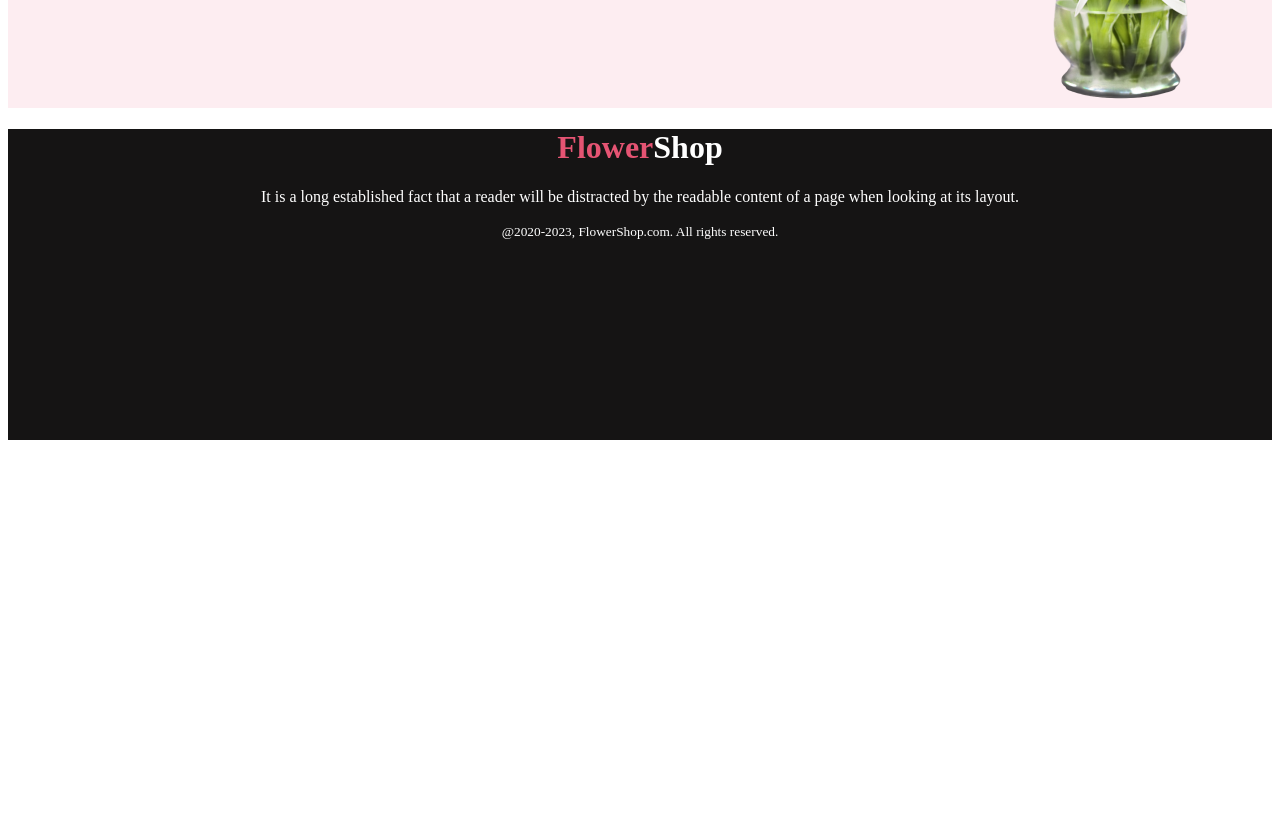
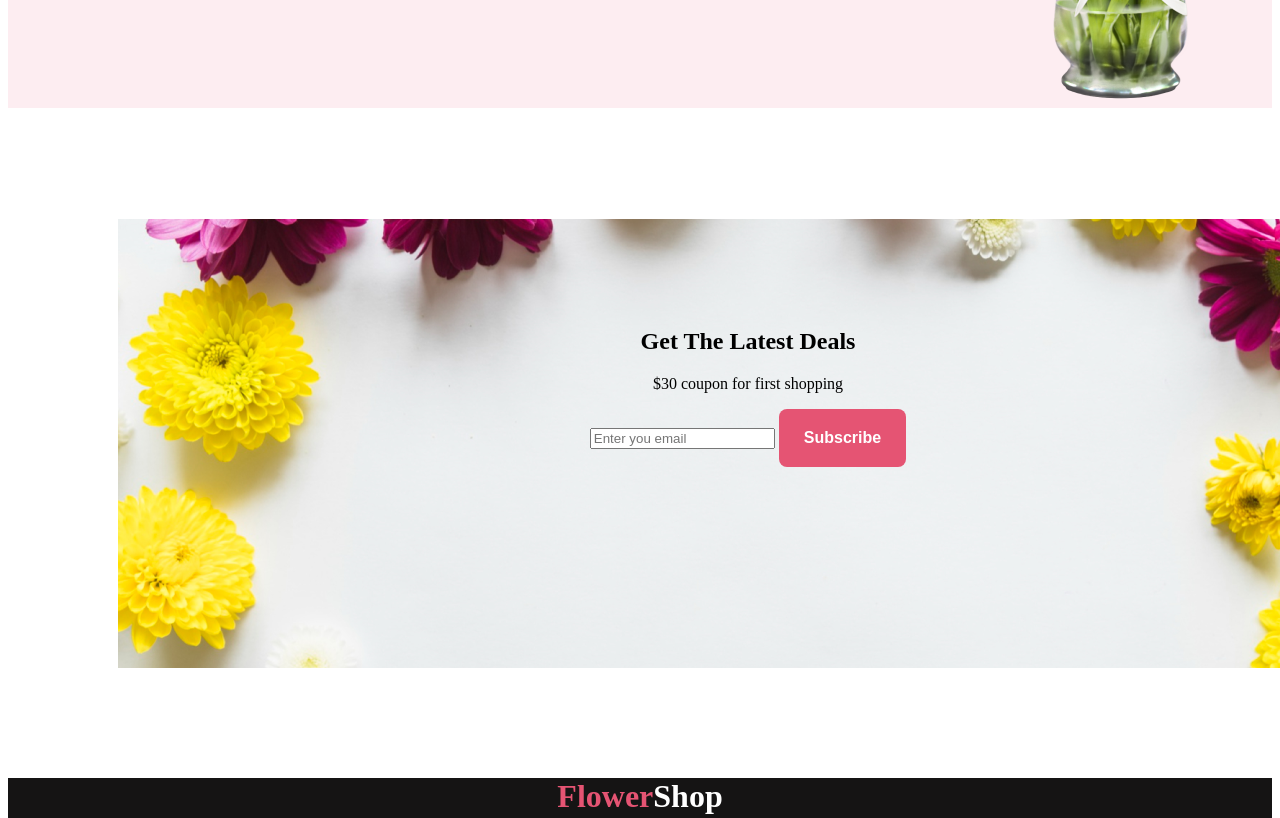
Before and after one commit to sayedehsan/flowershophtml, a plain HTML site: page index.html in a window 1280 px wide. Shown: the part 1120-1938 px from the top of the page. Before the commit the page ends 1568 px from the top, so only its background shows below. Drawn offline with Linux system fonts and the light colour scheme.

Commit message:
get deal section setup

```diff
--- a/index.html
+++ b/index.html
@@ -30,6 +30,17 @@
             </div>
             <img src="assets/pngwing 8.png" alt="">
         </section>
+        <section class="get-deals">
+            <div class="deals-content">
+                <h1>Get The Latest Deals</h1>
+                <p>$30 coupon for first shopping</p>
+                <form action="">
+                    <input type="text" placeholder="Enter you email">
+                    <input class="btn-primary" type="button" value="Subscribe">
+                </form>
+            </div>
+
+        </section>
     </main>
     <footer>
         <h1 class="title"><span class="flower-footer">Flower</span>Shop</h1>
--- a/styles/style.css
+++ b/styles/style.css
@@ -27,8 +27,24 @@ footer {
     padding-bottom: 200px;
     color: #FFF;
     text-align: center;
+    margin-top: 100px;
 }
 
 .flower-footer {
     color: #E55473;
 }
+
+.get-deals {
+    background-image: url("../assets/Rectangle\ 9.png");
+    background-repeat: no-repeat;
+    background-position: center;
+    width: 1260px;
+    height: 470px;
+    border-radius: 8px;
+    margin: 100px 110px 0px 110px;
+}
+
+.deals-content {
+    text-align: center;
+    padding-top: 100px;
+}
```
